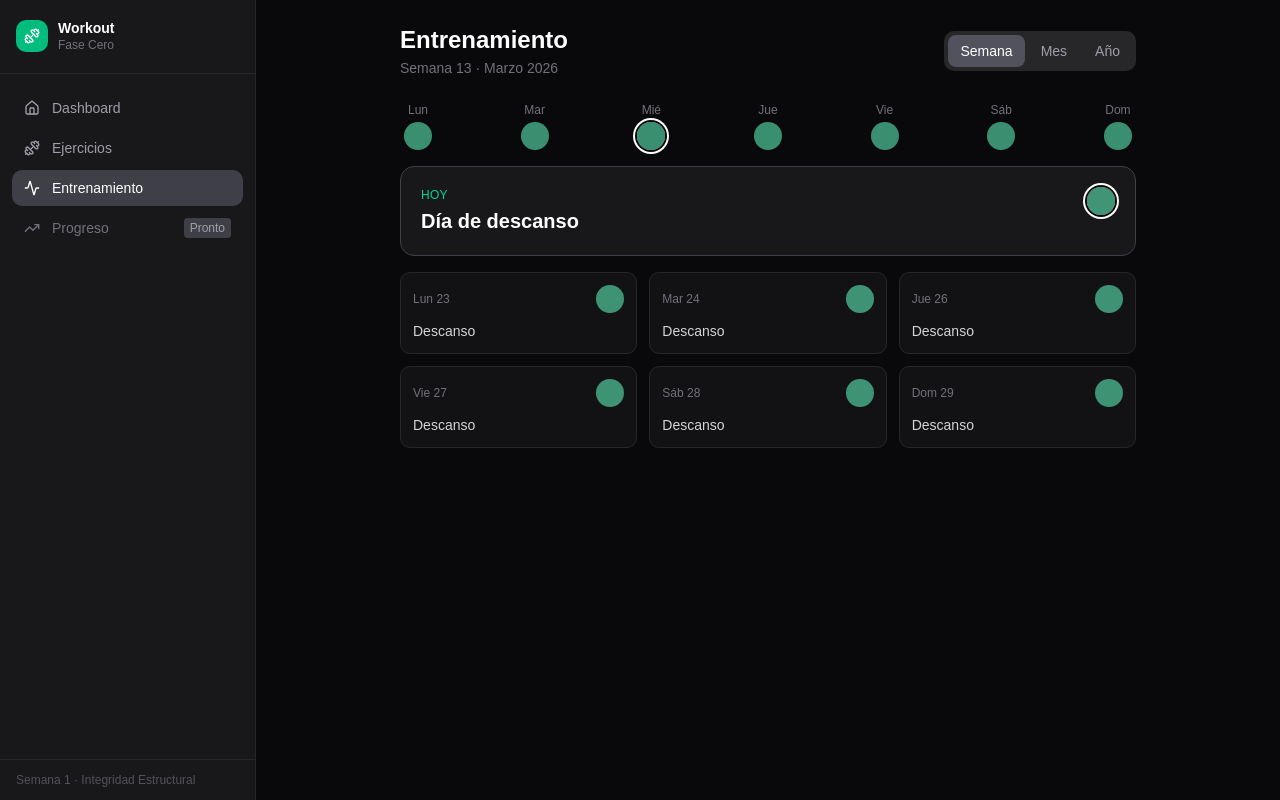
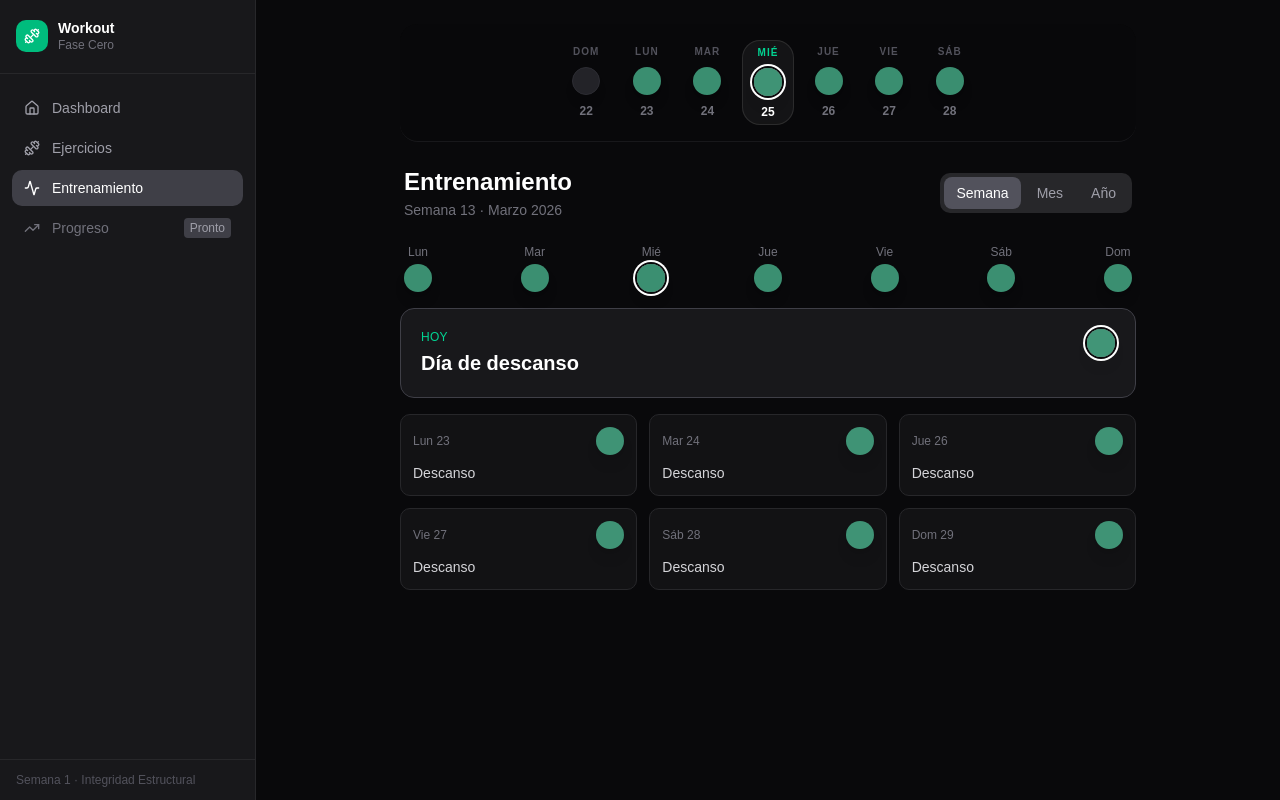
Before and after one commit to TimAlex08/fitness-tracker, a Next.js app: page /training in a window 1280 px wide. Built offline with nearby package versions, Linux system fonts and the light colour scheme; no server answers; the database is empty.

Commit message:
feat(training): add dynamic weekly strip and interactive training navigation

```diff
--- a/features/training/components/day-cell.tsx
+++ b/features/training/components/day-cell.tsx
@@ -35,7 +35,8 @@ export function DayCell({ status, isToday, size = "md", tooltip }: DayCellProps)
         sizeClass,
         colorClass,
         isToday && "ring-2 ring-offset-2 ring-offset-zinc-950 ring-white",
-        "transition-opacity"
+        "transition-all duration-300 group-hover:scale-110 cursor-pointer shadow-lg",
+        status === "PENDING" && "opacity-50 group-hover:opacity-100"
       )}
     />
   )
--- a/features/training/components/month-view.tsx
+++ b/features/training/components/month-view.tsx
@@ -9,6 +9,7 @@ import { useState } from "react"
 import { ChevronLeft, ChevronRight, Flame } from "lucide-react"
 import { cn } from "@/lib/utils"
 import type { MonthData, MonthDay, DayStatus } from "@/features/training/types/training.types"
+import Link from "next/link"
 
 const MONTH_NAMES = [
   "Enero", "Febrero", "Marzo", "Abril", "Mayo", "Junio",
@@ -130,8 +131,8 @@ export function MonthView({ data, year, month, onMonthChange }: MonthViewProps)
           const chainRight = !isFuture && isGoodDay(day) && !!nextDay && isGoodDay(nextDay) && nextDateStr! <= todayStr
 
           return (
+            <Link key={dateStr} href={`/training/session?date=${dateStr}`} className="group">
               <CalendarCell
-              key={dateStr}
                 date={dayNum}
                 status={day.isRest ? "REST" : day.status}
                 isToday={isToday}
@@ -139,6 +140,7 @@ export function MonthView({ data, year, month, onMonthChange }: MonthViewProps)
                 chainLeft={chainLeft}
                 chainRight={chainRight}
               />
+            </Link>
           )
         })}
       </div>
--- a/features/training/components/training-dashboard.tsx
+++ b/features/training/components/training-dashboard.tsx
@@ -11,7 +11,8 @@ import { cn } from "@/lib/utils"
 import { WeekView } from "./week-view"
 import { MonthView } from "./month-view"
 import { YearView } from "./year-view"
-import type { WeekData, MonthData, YearData } from "@/features/training/types/training.types"
+import { WeeklyStrip } from "./weekly-strip"
+import type { WeekData, MonthData, YearData, DayStatus } from "@/features/training/types/training.types"
 
 type View = "week" | "month" | "year"
 
@@ -57,8 +58,17 @@ export function TrainingDashboard({ weekData }: TrainingDashboardProps) {
 
   return (
     <div className="space-y-6">
+      {/* Weekly Quick Access Strip */}
+      <WeeklyStrip
+        daysData={weekData.days.map(d => ({
+          date: d.date,
+          status: (d.isRest ? "REST" : d.dailyLog?.status ?? "PENDING") as DayStatus
+        }))}
+        className="-mx-4 md:mx-0 md:rounded-2xl"
+      />
+
       {/* Header con selector de vista */}
-      <div className="flex items-center justify-between">
+      <div className="flex items-center justify-between px-1">
         <div>
           <h1 className="text-2xl font-bold text-white">Entrenamiento</h1>
           <p className="text-sm text-zinc-500 mt-0.5">
--- a/features/training/components/week-view.tsx
+++ b/features/training/components/week-view.tsx
@@ -108,7 +108,7 @@ function TodayCard({ day }: { day: WeekDay }) {
       {/* Botón de acción */}
       {!day.isRest && (
         <Link
-          href="/training/session"
+          href={`/training/session?date=${day.date}`}
           className={cn(
             "flex items-center justify-center gap-2 w-full rounded-lg px-4 py-3 text-sm font-semibold transition-colors",
             isCompleted
@@ -134,15 +134,18 @@ function CompactDayCard({ day }: { day: WeekDay }) {
   const status = day.isRest ? "REST" : (log?.status ?? "PENDING")
 
   return (
-    <div className="rounded-lg border border-zinc-800 bg-zinc-900/60 p-3 space-y-2">
+    <Link
+      href={`/training/session?date=${day.date}`}
+      className="rounded-lg border border-zinc-800 bg-zinc-900/60 p-3 space-y-2 hover:bg-zinc-800 hover:border-zinc-700 transition-all group"
+    >
       <div className="flex items-center justify-between">
-        <span className="text-xs text-zinc-500">
+        <span className="text-xs text-zinc-500 group-hover:text-zinc-400">
           {DAY_LABELS[day.dayOfWeek]}{" "}
           {new Date(day.date + "T00:00:00").getDate()}
         </span>
         <DayCell status={status} size="md" />
       </div>
-      <p className="text-sm font-medium text-zinc-300 truncate">
+      <p className="text-sm font-medium text-zinc-300 truncate group-hover:text-white">
         {day.isRest ? "Descanso" : (day.routine?.name ?? "Sin rutina")}
       </p>
       {log && !day.isRest && (
@@ -152,8 +155,8 @@ function CompactDayCard({ day }: { day: WeekDay }) {
         </div>
       )}
       {!log && !day.isRest && (
-        <p className="text-xs text-zinc-600">{STATUS_LABEL[status as CompletionStatus]}</p>
+        <p className="text-xs text-zinc-600 group-hover:text-zinc-500">{STATUS_LABEL[status as CompletionStatus]}</p>
       )}
-    </div>
+    </Link>
   )
 }
--- /dev/null
+++ b/features/training/components/weekly-strip.tsx
@@ -0,0 +1,69 @@
+"use client"
+
+import * as React from "react"
+import { cn } from "@/lib/utils"
+import { getCenteredWeek } from "../utils/training-grid"
+import { DayCell } from "./day-cell"
+import type { DayStatus } from "../types/training.types"
+import Link from "next/link"
+
+const DAY_LABELS = ["Dom", "Lun", "Mar", "Mié", "Jue", "Vie", "Sáb"]
+
+interface WeeklyStripProps {
+  currentDate?: Date
+  daysData?: { date: string; status: DayStatus }[]
+  className?: string
+}
+
+export function WeeklyStrip({ currentDate = new Date(), daysData = [], className }: WeeklyStripProps) {
+  const weekDays = getCenteredWeek(currentDate)
+  const todayStr = new Date().toISOString().split("T")[0]
+
+  return (
+    <div className={cn("w-full bg-zinc-950 py-4 border-b border-zinc-900 sticky top-0 z-10 backdrop-blur-md bg-zinc-950/80", className)}>
+      <div className="max-w-md mx-auto px-4">
+        <div className="grid grid-cols-7 gap-2">
+          {weekDays.map((date) => {
+            const dateStr = date.toISOString().split("T")[0]
+            const isToday = dateStr === todayStr
+            const dayData = daysData.find((d) => d.date === dateStr)
+            const status = dayData?.status ?? "PENDING"
+            const dayName = DAY_LABELS[date.getDay()]
+            const dayNum = date.getDate()
+
+            return (
+              <Link
+                key={dateStr}
+                href={`/training/session?date=${dateStr}`}
+                className={cn(
+                  "flex flex-col items-center gap-2 group transition-all p-1 rounded-2xl",
+                  isToday ? "bg-white/5 border border-white/10" : "hover:bg-white/5"
+                )}
+              >
+                <span className={cn(
+                  "text-[10px] uppercase font-bold tracking-widest",
+                  isToday ? "text-emerald-400" : "text-zinc-600 group-hover:text-zinc-400"
+                )}>
+                  {dayName}
+                </span>
+
+                <DayCell
+                  status={status}
+                  isToday={isToday}
+                  size="md"
+                />
+
+                <span className={cn(
+                  "text-xs font-bold",
+                  isToday ? "text-white" : "text-zinc-500 group-hover:text-zinc-300"
+                )}>
+                  {dayNum}
+                </span>
+              </Link>
+            )
+          })}
+        </div>
+      </div>
+    </div>
+  )
+}
--- a/features/training/components/year-view.tsx
+++ b/features/training/components/year-view.tsx
@@ -10,6 +10,7 @@ import { Flame } from "lucide-react"
 import { cn } from "@/lib/utils"
 import { buildYearGrid } from "@/features/training/utils/training-grid"
 import type { YearData, DayStatus, HeatmapCell } from "@/features/training/types/training.types"
+import Link from "next/link"
 
 const MONTH_NAMES_SHORT = [
   "Ene", "Feb", "Mar", "Abr", "May", "Jun",
@@ -115,13 +116,15 @@ function HeatmapSquare({ cell, year }: { cell: HeatmapCell; year: number }) {
   const label = formatTooltip(cell.date, status, year)
 
   return (
+    <Link href={`/training/session?date=${cell.date}`} className="group transition-transform hover:scale-125 z-10">
       <div
         title={label}
         className={cn(
-        "w-3 h-3 rounded-sm transition-colors cursor-default",
+          "w-3 h-3 rounded-sm transition-colors cursor-pointer",
           CELL_COLORS[status]
         )}
       />
+    </Link>
   )
 }
 
--- a/features/training/utils/training-grid.ts
+++ b/features/training/utils/training-grid.ts
@@ -78,3 +78,16 @@ export function buildYearGrid(days: YearDay[]): HeatmapWeek[] {
 
   return weeks
 }
+
+/**
+ * Retorna un array de 7 fechas centradas en baseDate (3 antes, hoy, 3 después).
+ */
+export function getCenteredWeek(baseDate: Date): Date[] {
+  const days: Date[] = []
+  for (let i = -3; i <= 3; i++) {
+    const d = new Date(baseDate)
+    d.setDate(baseDate.getDate() + i)
+    days.push(d)
+  }
+  return days
+}
```
Lines whose indentation alone changed are shown as unchanged.
